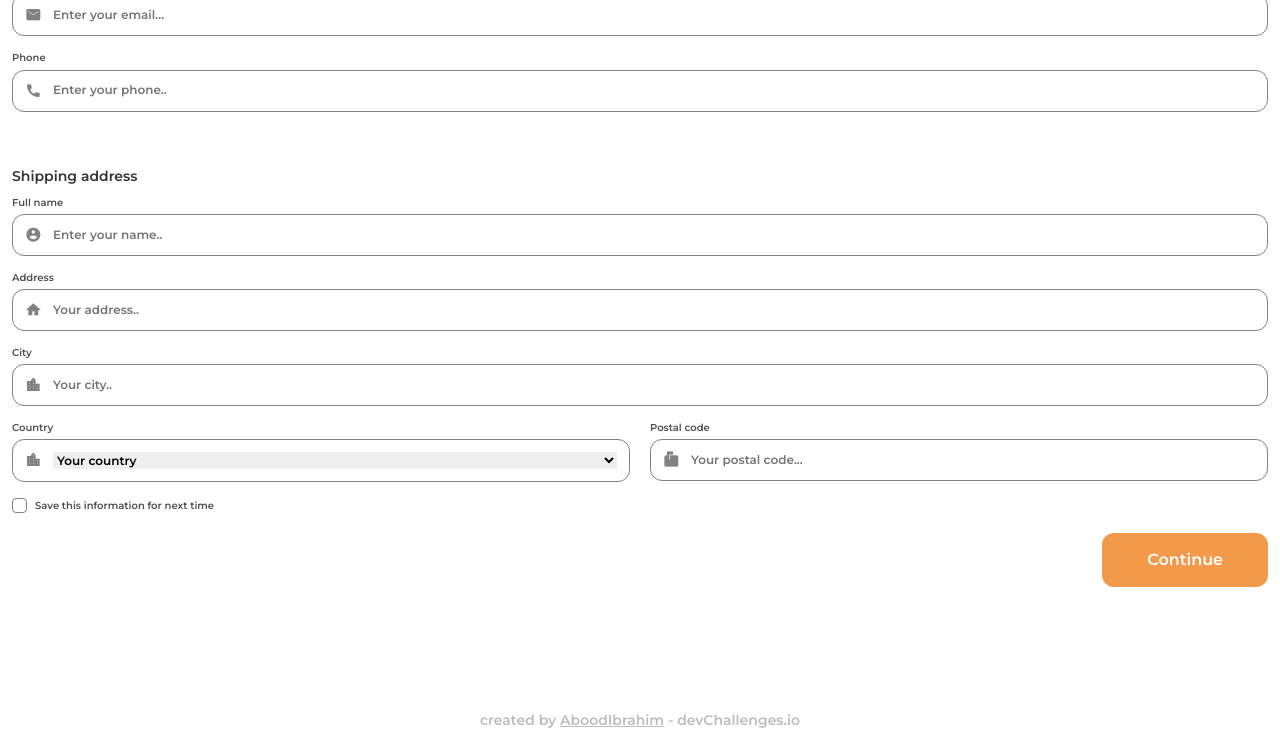
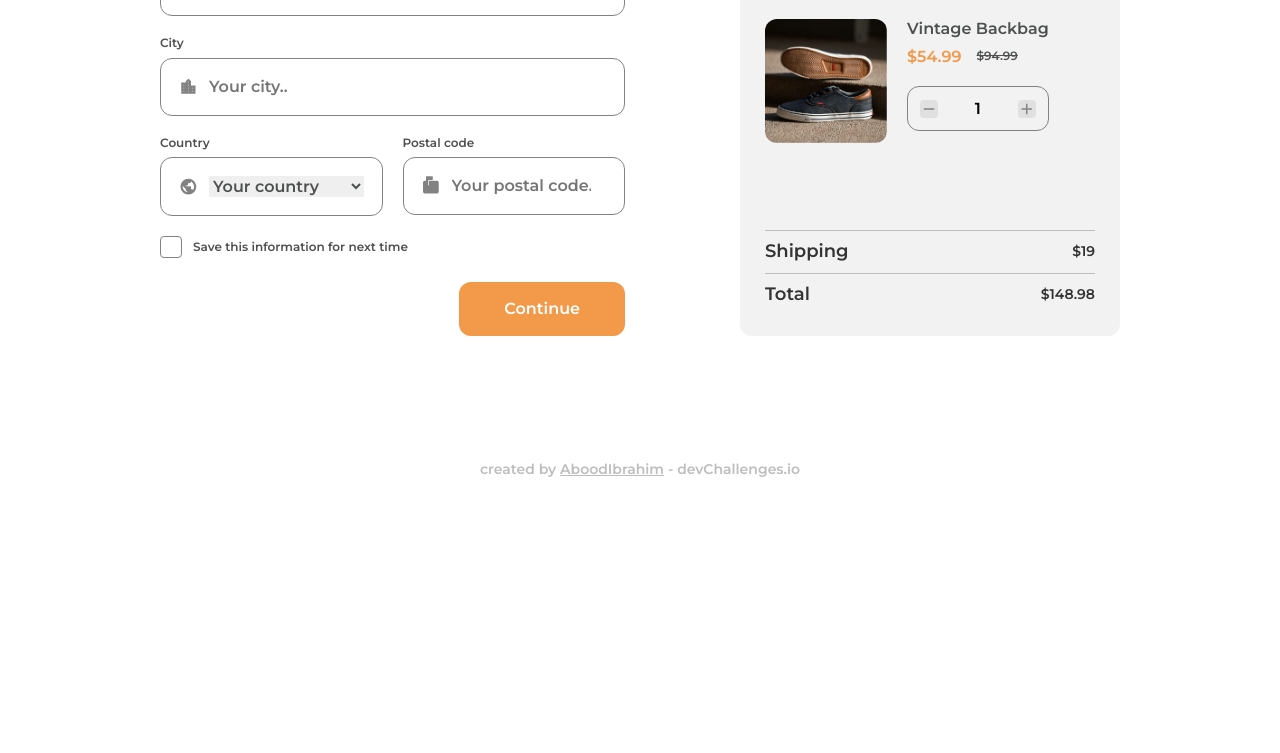
Before and after one commit to AI-Elbaz/checkout-page, a plain HTML site: page index.html in a window 1280 px wide. Shown: the part 662-1415 px from the top of the page. After the commit the page ends 1164 px from the top, so only its background shows below. Drawn offline with Linux system fonts and the light colour scheme.

Commit message:
added responsiveness

```diff
--- a/index.html
+++ b/index.html
@@ -11,9 +11,9 @@
   <script defer src="js/script.js"></script>
 </head>
 <body>
+  <div class="container">
     <div class="page">
       <h1>Checkout</h1>
-
       <main>
         <section class="form">
           <form action="" method="post">
@@ -70,7 +70,7 @@
               <div class="form-row">
                 <label for="postal-code">Postal code</label>
                 <div class="input-wrapper">
-                <input type="number" name="postalCode" id="postal-code" placeholder="Your postal code...">
+                  <input type="number" name="postalCode" id="postal-code" placeholder="Your postal code..." min="1">
                 </div>
               </div>
             </div>
@@ -102,7 +102,7 @@
             </div>
           </div>
           <div class="product">
-          <img src="images/photo1.png" alt="product1">
+            <img src="images/photo2.png" alt="product2">
             <div class="info">
               <p class="title">Vintage Backbag</p>
               <div class="price">
@@ -136,5 +136,6 @@
         <p>created by <a href="https://devchallenges.io/portfolio/AboodIbrahim">AboodIbrahim</a> - devChallenges.io</p>
       </footer>
     </div>
+  </div>
 </body>
 </html>
--- a/js/script.js
+++ b/js/script.js
@@ -6,7 +6,7 @@ let icons = {
     name: 'account_circle',
     address: 'home',
     city: 'location_city',
-    country: 'location_city',
+    country: 'public',
     postalCode: 'markunread_mailbox',
 };
 
--- a/style/style.css
+++ b/style/style.css
@@ -4,10 +4,12 @@
     --gray-1: #333333;
     --gray-2: #4F4F4F;
     --gray-3: #828282;
-    --gray-4: #BDBDBD; /* footer and divider */
+    --gray-4: #BDBDBD;
     --gray-5: #E0E0E0;
     --gray-6: #F2F2F2;
     --orange: #F2994A;
+    --btn-hover: #fda95e;
+    --btn-active: #ff9232;
     --primary: #4E5150;
 }
 
@@ -22,15 +24,25 @@ body {
     font-weight: 600;
 }
 
+.container {
+    display: flex;
+    padding: 0 12px;
+    justify-content: center;
+}
+
 .page {
+    width: 100%;
+    max-width: 960px;
     min-height: 100vh;
-    padding: 0 12px;
+    padding: 32px 0 0;
 }
 
 main {
     width: 100%;
     display: flex;
     flex-wrap: wrap-reverse;
+    align-items: self-end;
+    justify-content: space-between;
 }
 
 hr {
@@ -43,14 +55,14 @@ h1 {
     font-size: 24px;
     line-height: 1.22em;
     color: var(--primary);
-    margin: 30px 0 20px 0;
+    margin-bottom: 20px;
 }
 
 h2 {
     font-size: 14px;
     line-height: 1.22em;
     color: var(--gray-1);
-    margin: 40px 0 12px 0;
+    margin: 40px 0 12px;
 }
 
 .description {
@@ -128,8 +140,9 @@ h2 {
 
 .full-info > div {
     display: flex;
+    padding: 10px 0;
+    align-items: center;
     justify-content: space-between;
-    padding: 10px 0;
 }
 
 .full-info :is(.title, .value) {
@@ -163,6 +176,7 @@ form label {
 .input-wrapper {
     display: flex;
     padding: 12px;
+    align-items: center;
     border-radius: 12px;
     color: var(--gray-3);
     border: 1px solid var(--gray-3);
@@ -181,6 +195,7 @@ form :is(input:not(input[type="checkbox"], input[type="submit"]), select) {
     border: none;
     line-height: 1.22em;
     font-size: 12px;
+    color: var(--primary);
     font-family: 'Montserrat', sans-serif;
 }
 
@@ -214,18 +229,19 @@ input[type="checkbox"] {
     appearance: none;
     margin-right: 8px;
     border-radius: 4px;
+    text-align: center;
     border: 1px solid var(--gray-3);
     font-family: 'Material Icons';
 }
 
 input[type="checkbox"]:checked {
     border-color: var(--orange);
+    background-color: var(--orange);
 }
 
 input[type="checkbox"]:checked::before {
     content: 'done';
     color: #F2F2F2;
-    background-color: var(--orange);
 }
 
 input[type="submit"] {
@@ -238,7 +254,16 @@ input[type="submit"] {
     border: none;
     align-self: flex-end;
     margin-top: 4px;
+    cursor: pointer;
     font-family: 'Montserrat', sans-serif;
+}
+
+input[type="submit"]:hover {
+    background-color: var(--btn-hover);
+}
+
+input[type="submit"]:active {
+    background-color: var(--btn-active);
 }
 
 footer {
@@ -257,3 +282,73 @@ footer a:visited {
     color: var(--gray-4);
     font-weight: bold;
 }
+
+@media only screen and (min-width: 900px) {
+    .page {
+        padding: 64px 0 0;
+    }
+
+    .form {
+        width: 465px;
+    }
+
+    .description {
+        width: 380px;
+    }
+
+    h1 {
+        font-size: 36px;
+    }
+
+    h2 {
+        font-size: 18px;
+        margin: 50px 0 15px;
+    }
+
+    form label {
+        font-size: 12px;
+        margin-bottom: 7px;
+    }
+
+    form .form-row {
+        margin-bottom: 20px;
+    }
+
+    .input-wrapper {
+        padding: 18px;
+    }
+
+    form :is(input, select) {
+        font-size: 16px !important;
+    }
+
+    .input-wrapper::before {
+        font-size: 18px;
+    }
+
+    .product .title {
+        font-size: 16px;
+    }
+
+    .product .new-price {
+        font-size: 16px;
+    }
+
+    .product .old-price {
+        font-size: 12px;
+    }
+
+    .full-info .title {
+        font-size: 18px;
+    }
+
+    input[type="checkbox"] {
+        width: 22px;
+        height: 22px;
+        margin-right: 11px;
+    }
+
+    input[type="checkbox"]:checked::before {
+        font-size: 18px;
+    }
+}
```
Lines whose indentation alone changed are shown as unchanged.
